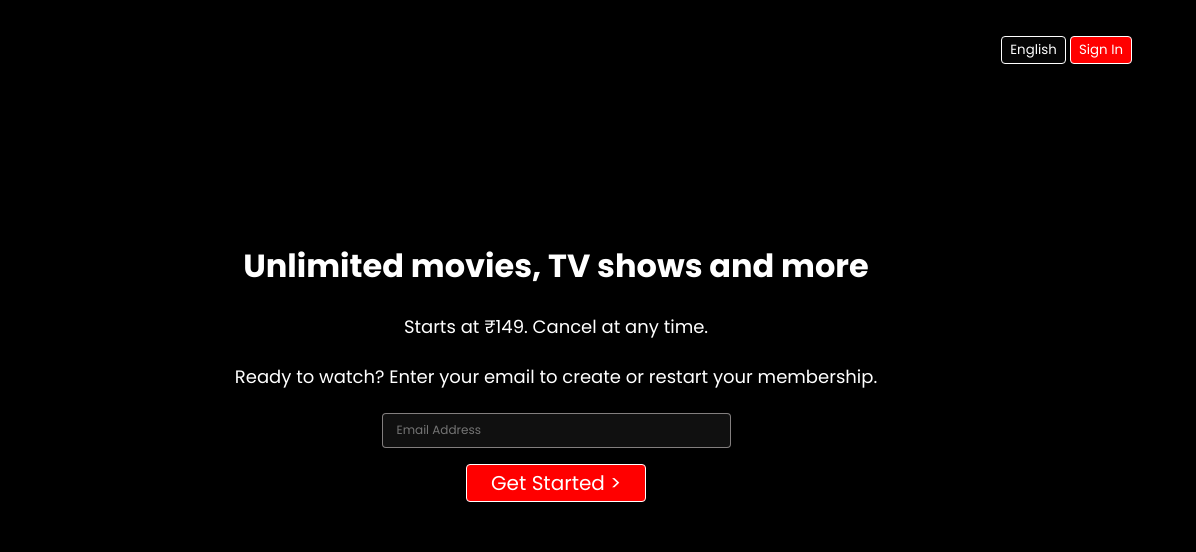
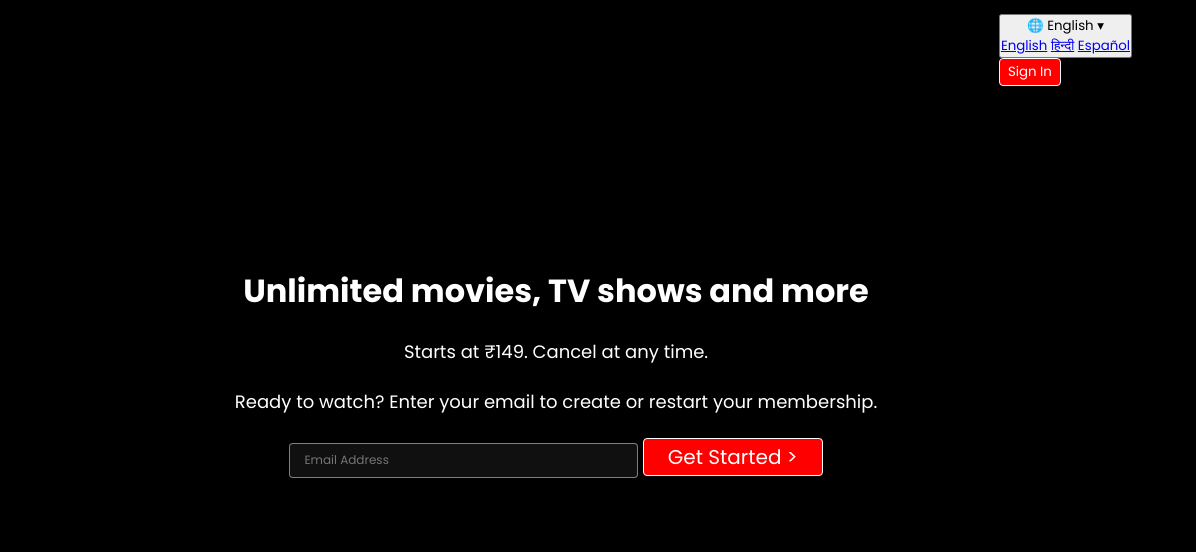
Before and after one commit to tanwistha2010/Netflix_Clone, a plain HTML site: page index.html in a window 1280 px wide. Shown: the top 552 px of the page, 84-1280 px from the left. Drawn offline with Linux system fonts and the light colour scheme; a web font is replaced by a local one.

Commit message:
index.html

```diff
--- a/index.html
+++ b/index.html
@@ -6,6 +6,10 @@
     <meta name="viewport" content="width=device-width, initial-scale=1.0">
     <title> Netflix India – Watch TV Shows Online, Watch Movies Online </title>
     <link rel = "stylesheet" href = "style.css" >
+    <header>
+
+</header>
+
 </head>
 
 <body>
@@ -16,8 +20,16 @@
                 <img width="53" src="Assets/Images/logo.svg" alt=" " >
             </span>
             <div>
-                <button class="btn"> English </button>
-                <button class="btn btn-red-sm"> Sign In </button>
+                <div class="dropdown">
+                <button class="dropbtn">🌐 English ▾
+                <div class="dropdown-content">
+                <a href="#">English</a>
+                <a href="#">हिन्दी</a>
+                <a href="#">Español</a>
+                </div>
+                </div>
+                <button class="btn btn-red-sm"> Sign In </button> </button>
+
             </div>
         </nav>
         <div class="box">
@@ -27,8 +39,9 @@
             <span>Starts at ₹149. Cancel at any time.</span>
             <span>Ready to watch? Enter your email to create or restart your membership.</span>
             <div class="hero-buttons">
-                <input type="text" placeholder="Email Address">
-                <button class="btn btn-red">Get Started &gt;  </button>
+                <form class="signup">
+                <input type="email" placeholder="Email Address" required>
+                <button type ="submit"  class="btn btn-red">Get Started &gt;  </button> </form>
             </div>
         </div>
 
```
